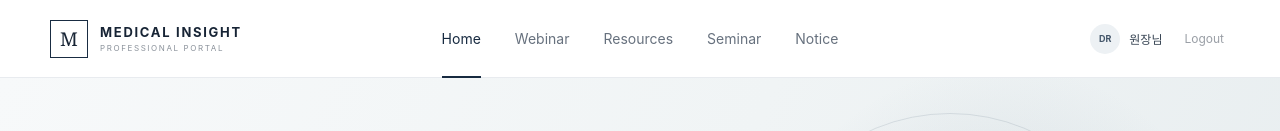
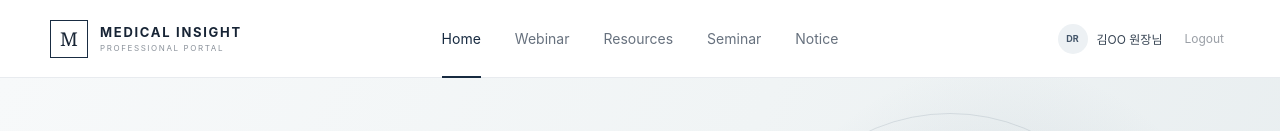
Before and after one commit to jihyekim0616-collab/medical-webinar-demo, a React (Vite) app: page / in a window 1280 px wide. Both pictures are taken after a click on the button "의료진 DEMO 계정으로 입장". Shown: the top 131 px of the page. Built offline with nearby package versions, Linux system fonts and the light colour scheme.

Commit message:
Fix member name display and verify production build

```diff
--- a/src/pages/HomePage.tsx
+++ b/src/pages/HomePage.tsx
@@ -105,7 +105,7 @@ function HomePage({ onNavigate, memberName }: HomePageProps) {
 
           <div className="user-menu">
             <span className="doctor-badge">DR</span>
-            <span className="doctor-name"> 원장님</span>
+            <span className="doctor-name">{memberName} 원장님</span>
             <button type="button" className="logout-button">Logout</button>
           </div>
         </div>
```
